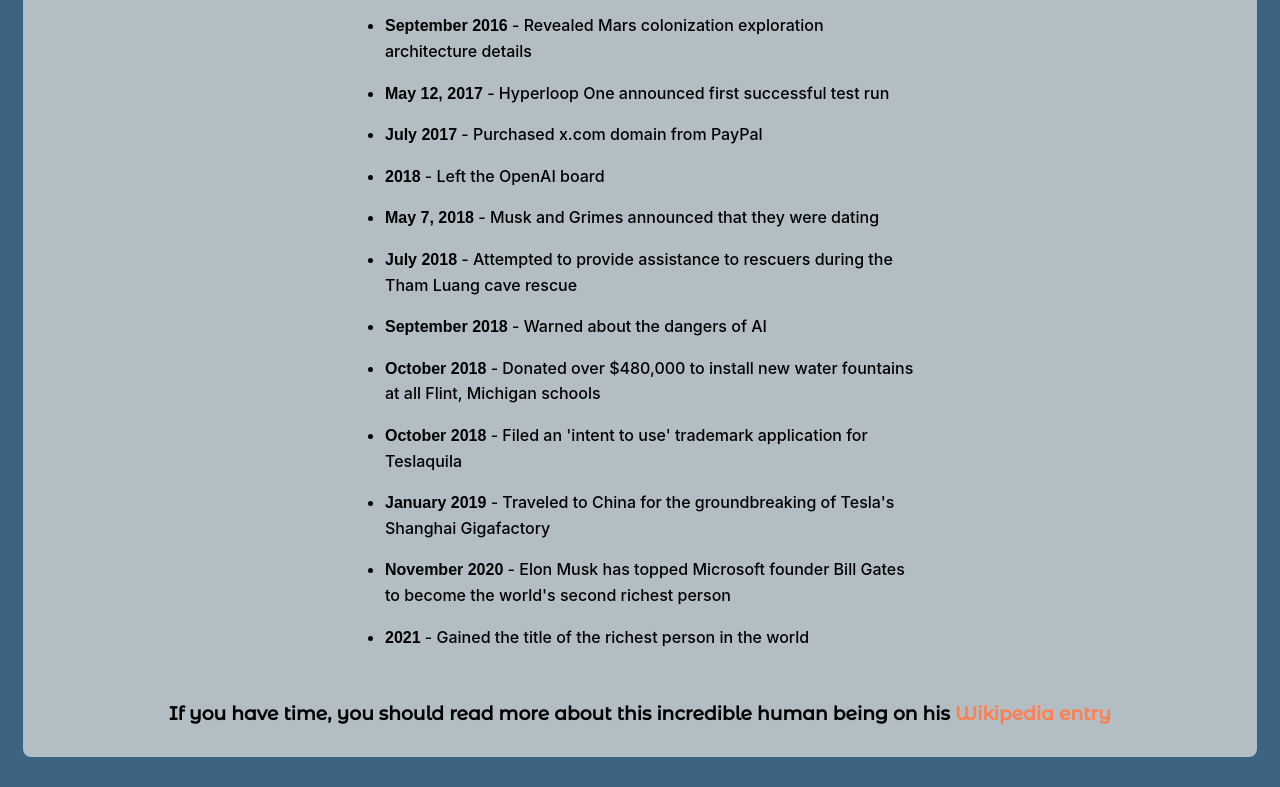
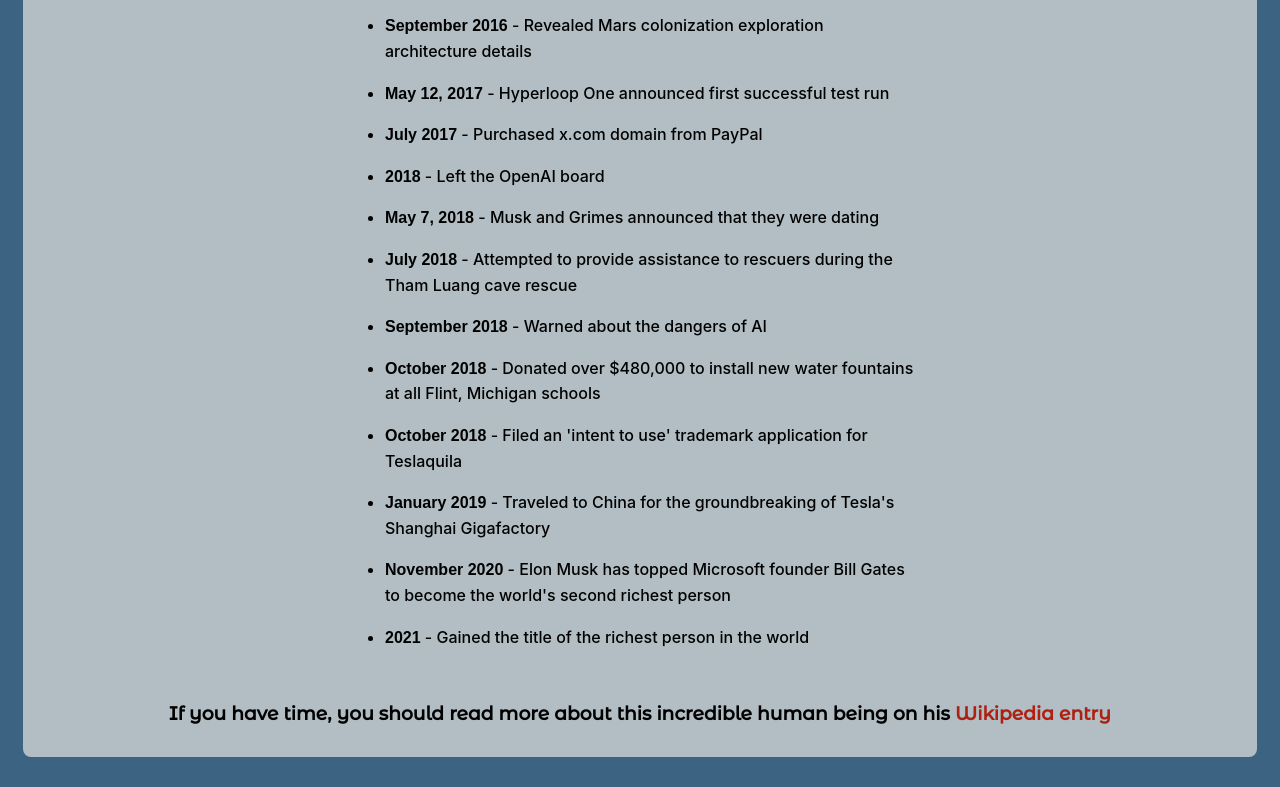
Before and after one commit to TaeKKun/elon-musk, a plain HTML site: page index.html in a window 1280 px wide. Shown: the part 1922-2709 px from the top of the page. Drawn offline with Linux system fonts and the light colour scheme; a web font is replaced by a local one.

Commit message:
changes in link color
.

```diff
--- a/css/style.css
+++ b/css/style.css
@@ -32,13 +32,13 @@ h3 {
 }
 
 a {
-  color: coral;
+  color: #ae2012;
   text-decoration: none;
   transition: color 0.6s;
 }
 
 a:hover {
-  color: darkgoldenrod;
+  color: #bb3e03;
 }
 
 #italic {
```
